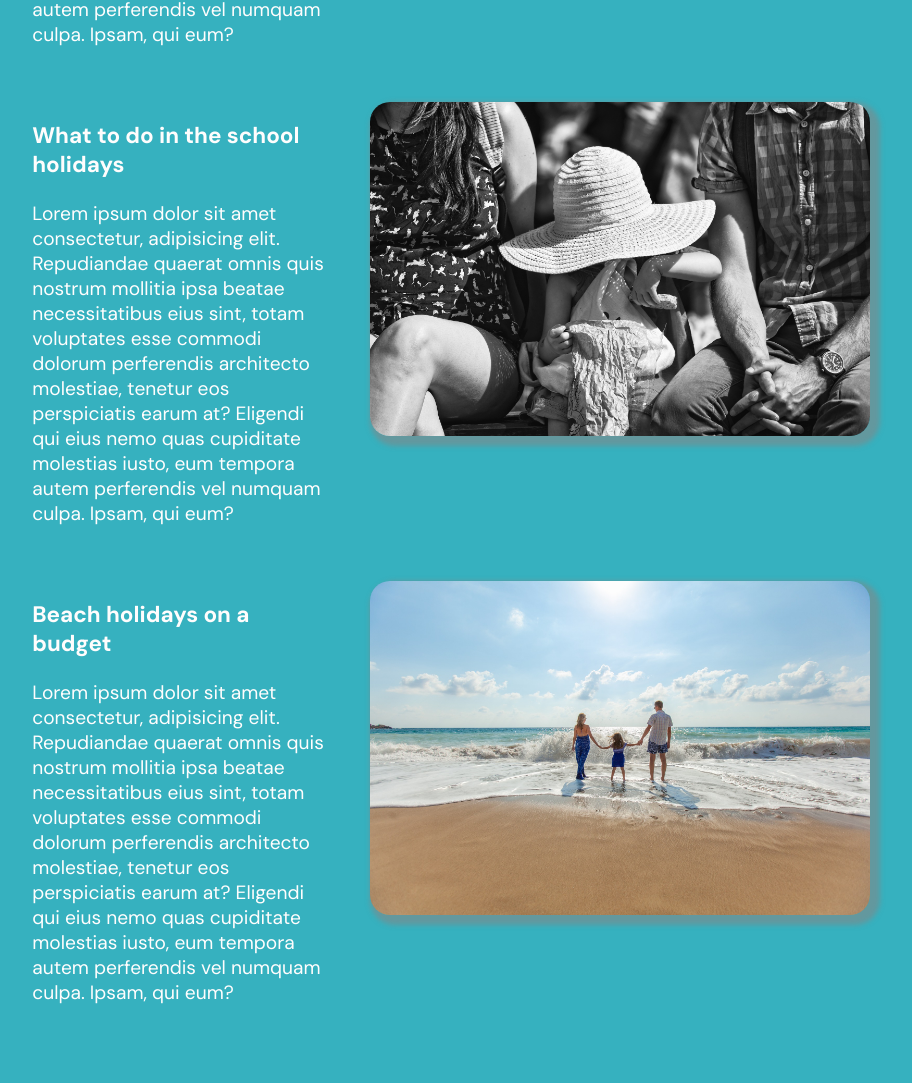
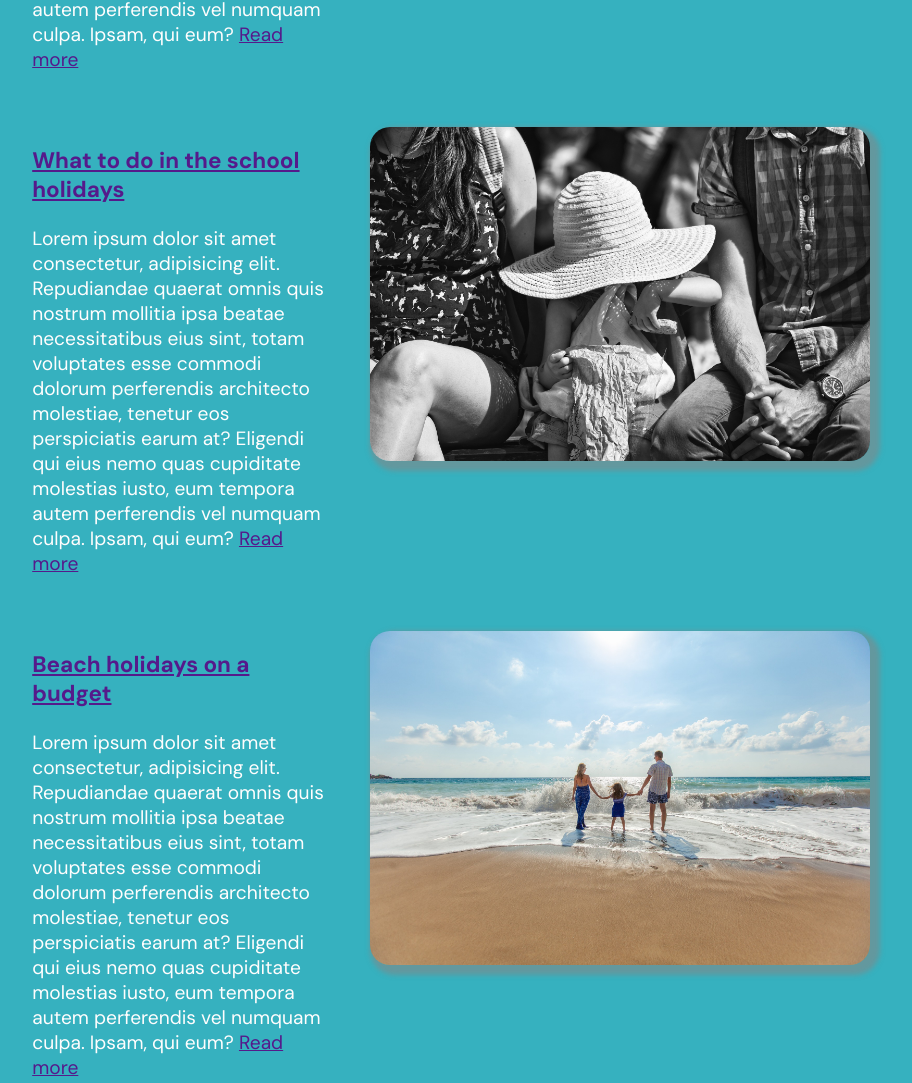
Before and after one commit to TomF-K/NSF_test_page, a plain HTML site: page index.html in a window 1280 px wide. Shown: the part 1489-2572 px from the top of the page, without its empty margins (187-1099 px from the left). Drawn offline with Linux system fonts and the light colour scheme; a web font is replaced by a local one.

Commit message:
added anchors to index.html post titles and imgs

```diff
--- a/index.html
+++ b/index.html
@@ -54,7 +54,7 @@
       <h2>This week's featured activities</h2>
       <article class="featured-activities__blog-post">
         <div class="blog-post__text">
-          <h3>Chessington zoo family ticket offer</h3>
+          <h3><a href="">Chessington zoo family ticket offer</a></h3>
           <p>
             Lorem ipsum dolor sit amet consectetur, adipisicing elit.
             Repudiandae quaerat omnis quis nostrum mollitia ipsa beatae
@@ -62,15 +62,18 @@
             perferendis architecto molestiae, tenetur eos perspiciatis earum at?
             Eligendi qui eius nemo quas cupiditate molestias iusto, eum tempora
             autem perferendis vel numquam culpa. Ipsam, qui eum?
+            <a href="">Read more</a>
           </p>
         </div>
         <div class="blog-post__img">
-          <img src="images/bear.jpg" alt="a friendly bear at the zoo" />
+          <a href=""
+            ><img src="images/bear.jpg" alt="a friendly bear at the zoo"
+          /></a>
         </div>
       </article>
       <article class="featured-activities__blog-post">
         <div class="blog-post__text">
-          <h3>What to do in the school holidays</h3>
+          <h3><a href="">What to do in the school holidays</a></h3>
           <p>
             Lorem ipsum dolor sit amet consectetur, adipisicing elit.
             Repudiandae quaerat omnis quis nostrum mollitia ipsa beatae
@@ -78,15 +81,16 @@
             perferendis architecto molestiae, tenetur eos perspiciatis earum at?
             Eligendi qui eius nemo quas cupiditate molestias iusto, eum tempora
             autem perferendis vel numquam culpa. Ipsam, qui eum?
+            <a href="">Read more</a>
           </p>
         </div>
         <div class="blog-post__img">
-          <img src="images/family.jpg" alt="girl in sunhat" />
+          <a href=""><img src="images/family.jpg" alt="girl in sunhat" /></a>
         </div>
       </article>
       <article class="featured-activities__blog-post">
         <div class="blog-post__text">
-          <h3>Beach holidays on a budget</h3>
+          <h3><a href="">Beach holidays on a budget</a></h3>
           <p>
             Lorem ipsum dolor sit amet consectetur, adipisicing elit.
             Repudiandae quaerat omnis quis nostrum mollitia ipsa beatae
@@ -94,10 +98,13 @@
             perferendis architecto molestiae, tenetur eos perspiciatis earum at?
             Eligendi qui eius nemo quas cupiditate molestias iusto, eum tempora
             autem perferendis vel numquam culpa. Ipsam, qui eum?
+            <a href="">Read more</a>
           </p>
         </div>
         <div class="blog-post__img">
-          <img src="images/beach.jpg" alt="family at the beach" />
+          <a href=""
+            ><img src="images/beach.jpg" alt="family at the beach"
+          /></a>
         </div>
       </article>
     </section>
```
